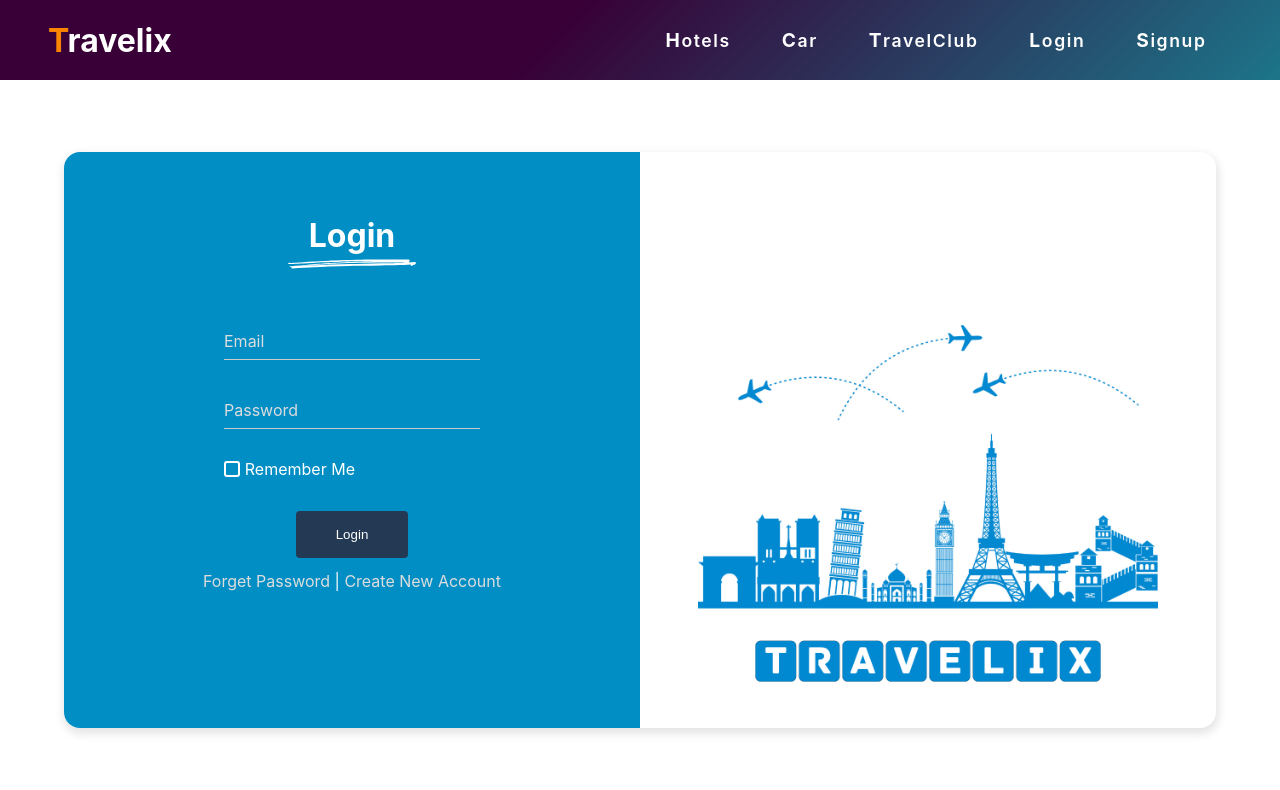
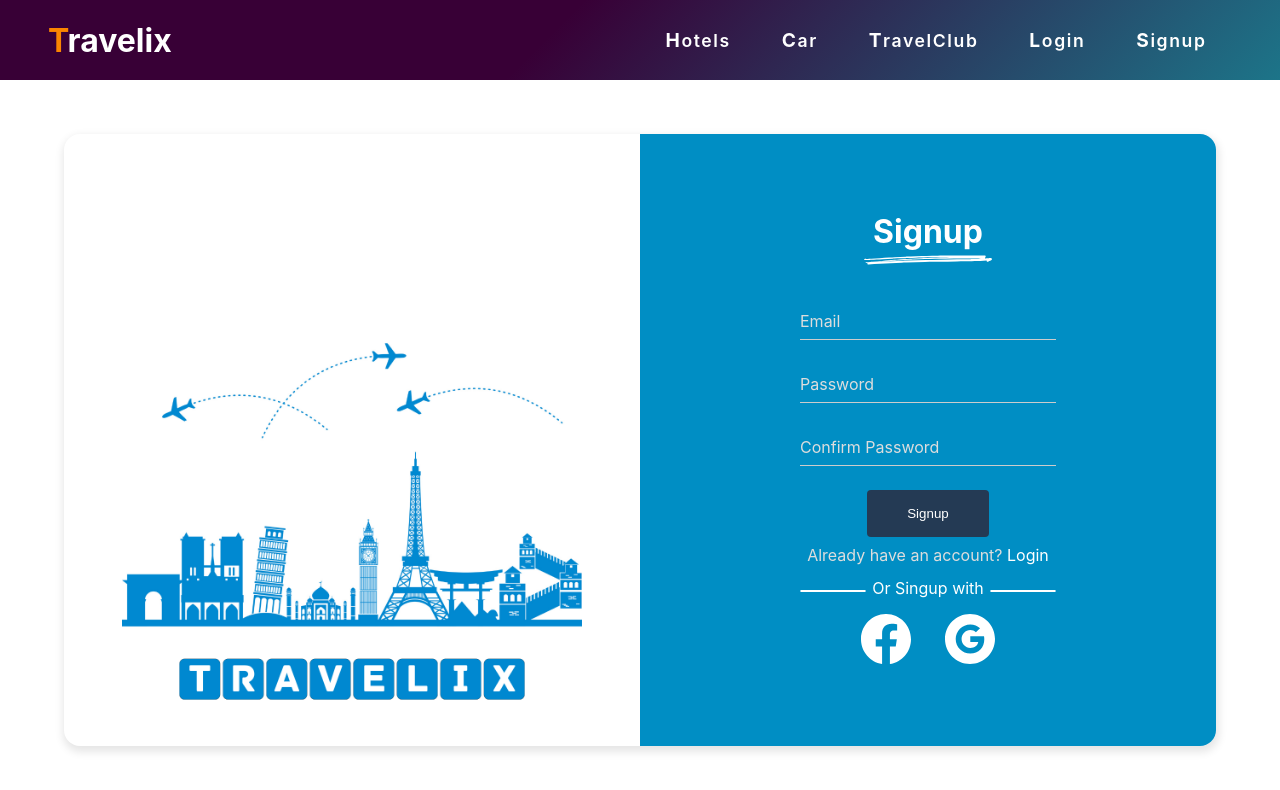
Before and after one commit to jahanzaib-iqbal/Travelix-Web, a React (Create React App) app: page /signup in a window 1280 px wide. Shown: the top 790 px of the page. Built offline with nearby package versions, Linux system fonts and the light colour scheme; a web font is replaced by a local one.

Commit message:
Signup Done

```diff
--- a/src/Pages/common/LoginPage/styles.css
+++ b/src/Pages/common/LoginPage/styles.css
@@ -13,7 +13,7 @@
   align-items: center;
   /* background-color: red; */
   width: 90%;
-  height: 80%;
+  height: 85%;
   /* box-shadow: 0 0 10px rgba(0, 0, 0, 0.5) */
   box-shadow: 1px 4px 8px 2px rgba(0, 0, 0, 0.1);
   border-radius: 1rem;
@@ -52,6 +52,9 @@
   border-top-left-radius: 1rem;
   border-bottom-left-radius: 1rem;
   color: #fff;
+  display: flex;
+  justify-content: center;
+  align-items: center;
 }
 
 .login-form {
--- a/src/Pages/common/SignupPage/index.jsx
+++ b/src/Pages/common/SignupPage/index.jsx
@@ -1,34 +1,43 @@
 import React, { useState } from "react";
-import loginImage from "../../../assets/images/TravelixBanner.png";
+import SignupImage from "../../../assets/images/TravelixBanner.png";
 import { ReactComponent as BlueUnderline } from "../../../assets/icons/underlineBlue.svg";
 import { Link } from "react-router-dom";
+import "./styles.css";
 
 const SignupPage = () => {
   const [email, setEmail] = useState("");
   const [password, setPassword] = useState("");
-  const [rememberMe, setRememberMe] = useState(false);
+  const [confirmPassword, setConfirmPassword] = useState("");
 
-  const handleLogin = (e) => {
+  const handleSignup = (e) => {
     e.preventDefault();
-    // Logic for handling login
+
+    if (password !== confirmPassword) {
+      // Passwords don't match, display error message or take appropriate action
+      alert("Passwords do not match");
+      return;
+    }
+    // Logic for handling Signup
     console.log("Email:", email);
     console.log("Password:", password);
-    console.log("Remember Me:", rememberMe);
   };
 
   return (
     <>
-      <div className="login-page-container">
-        <div className="login-page">
-          <div className="login-form-container">
-            <div className="login-form">
-              <div className="login-heading-container">
-                <h1 className="login-section-heading">Login</h1>
-                <BlueUnderline />
+      <div className="Signup-page-container">
+        <div className="Signup-page">
+          <div className="Signup-image-container">
+            <img src={SignupImage} />
+          </div>
+          <div className="Signup-form-container">
+            <div className="Signup-form">
+              <div className="Signup-heading-container">
+                <h1 className="Signup-section-heading">Signup</h1>
+                <BlueUnderline className="underlineSvgSignup" />
               </div>
 
-              <form className="login-box" onSubmit={handleLogin}>
-                <div class="user-box">
+              <form className="Signup-box" onSubmit={handleSignup}>
+                <div class="signup-user-box">
                   <input
                     type="email"
                     id="email"
@@ -42,7 +51,7 @@
 
                 {/* ---Password--- */}
 
-                <div class="user-box">
+                <div class="signup-user-box">
                   <input
                     type="password"
                     id="password"
@@ -54,31 +63,78 @@
                   <label>Password</label>
                 </div>
 
-                <div class="remember-check">
+                <div class="signup-user-box">
                   <input
-                    type="checkbox"
-                    id="rememberMe"
-                    checked={rememberMe}
-                    onChange={(e) => setRememberMe(e.target.checked)}
+                    type="password"
+                    id="confirmPassword"
+                    placeholder=""
+                    value={confirmPassword}
+                    onChange={(e) => setConfirmPassword(e.target.value)}
+                    required
                   />
-                  <label htmlFor="rememberMe">Remember Me</label>
+                  <label>Confirm Password</label>
                 </div>
-                <div className="login-btn-container">
-                  <button type="submit" className="login-btn-submit">
-                    Login
+
+                <div className="Signup-btn-container">
+                  <button type="submit" className="Signup-btn-submit">
+                    Signup
                   </button>
                 </div>
               </form>
 
-              <div className="login-extra-links">
-                <Link to="#">Forget Password</Link>
-                <span> | </span>
-                <Link to="/signup">Create New Account</Link>
+              <div className="Signup-extra-links">
+                Already have an account?
+                <Link to="/login"> Login</Link>
+              </div>
+
+              {/* Other Signup */}
+
+              <div className="other-signup-container">
+                <span className="lines">Or Singup with</span>
+                <div className="signup-social">
+                  <a href="http://facebook.com/" target="_blank">
+                    <svg
+                    className="signup-social-icon"
+                      xmlns="http://www.w3.org/2000/svg"
+                      width="50"
+                      height="50"
+                      viewBox="0 0 16 16"
+                    >
+                      <path
+                        fill="#fff"
+                        d="M16 8.049c0-4.446-3.582-8.05-8-8.05C3.58 0-.002 3.603-.002 8.05c0 4.017 2.926 7.347 6.75 7.951v-5.625h-2.03V8.05H6.75V6.275c0-2.017 1.195-3.131 3.022-3.131c.876 0 1.791.157 1.791.157v1.98h-1.009c-.993 0-1.303.621-1.303 1.258v1.51h2.218l-.354 2.326H9.25V16c3.824-.604 6.75-3.934 6.75-7.951"
+                      />
+                    </svg>
+                  </a>
+                  <a href="https://www.google.com/">
+                    <svg
+                    className="signup-social-icon"
+
+                      xmlns="http://www.w3.org/2000/svg"
+                      width="50"
+                      height="50"
+                      viewBox="0 0 24 24"
+                    >
+                      <g fill="#fff">
+                        <g clip-path="url(#akarIconsGoogleContainedFill0)">
+                          <path
+                            fill="#fff"
+                            fill-rule="evenodd"
+                            d="M12 0C5.372 0 0 5.373 0 12s5.372 12 12 12c6.627 0 12-5.373 12-12S18.627 0 12 0m.14 19.018c-3.868 0-7-3.14-7-7.018c0-3.878 3.132-7.018 7-7.018c1.89 0 3.47.697 4.682 1.829l-1.974 1.978v-.004c-.735-.702-1.667-1.062-2.708-1.062c-2.31 0-4.187 1.956-4.187 4.273c0 2.315 1.877 4.277 4.187 4.277c2.096 0 3.522-1.202 3.816-2.852H12.14v-2.737h6.585c.088.47.135.96.135 1.474c0 4.01-2.677 6.86-6.72 6.86"
+                            clip-rule="evenodd"
+                          />
+                        </g>
+                        <defs>
+                          <clipPath id="akarIconsGoogleContainedFill0">
+                            <path fill="#fff" d="M0 0h24v24H0z" />
+                          </clipPath>
+                        </defs>
+                      </g>
+                    </svg>
+                  </a>
+                </div>
               </div>
             </div>
-          </div>
-          <div className="login-image-container">
-            <img src={loginImage} />
           </div>
         </div>
       </div>
--- a/src/Pages/common/SignupPage/styles.css
+++ b/src/Pages/common/SignupPage/styles.css
@@ -1,25 +1,22 @@
-.login-page-container {
-    /* background-color: blue; */
+.Signup-page-container {
   height: 90vh;
   display: flex;
   justify-content: center;
   align-items: center;
 }
 
-  .login-page {
+.Signup-page {
   display: flex;
   flex-direction: row;
   justify-content: center;
   align-items: center;
-    /* background-color: red; */
   width: 90%;
-    height: 80%;
-    /* box-shadow: 0 0 10px rgba(0, 0, 0, 0.5) */
+  height: 85%;
   box-shadow: 1px 4px 8px 2px rgba(0, 0, 0, 0.1);
   border-radius: 1rem;
 }
 
-  .login-image-container {
+.Signup-image-container {
   flex: 1;
   display: flex;
   justify-content: center;
@@ -29,32 +26,36 @@
   border-bottom-right-radius: 1rem;
 }
 
-  .login-image-container img {
+.Signup-image-container img {
   max-height: 100%;
   object-fit: contain;
   max-width: 80%;
   transition: transform 0.3s ease-out, filter 0.3s ease-out;
 }
 
-  .login-image-container:hover img {
+.Signup-image-container:hover img {
   transform: scale(1.05);
 }
-  .login-Page img {
+
+.Signup-Page img {
   max-width: 100%;
 }
 
 /* ======> FORM <=======  */
-  .login-form-container {
+.Signup-form-container {
   flex: 1;
   position: relative;
   height: 100%;
   background-color: #008ec4;
-    border-top-left-radius: 1rem;
-    border-bottom-left-radius: 1rem;
+  border-top-right-radius: 1rem;
+  border-bottom-right-radius: 1rem;
   color: #fff;
+  display: flex;
+  justify-content: center;
+  align-items: center;
 }
 
-  .login-form {
+.Signup-form {
   border-radius: 3rem;
   display: flex;
   flex-direction: column;
@@ -63,46 +64,46 @@
   padding: 3rem;
 }
 
-  .login-heading-container {
+.Signup-heading-container {
   display: flex;
   flex-direction: column;
   justify-content: center;
   align-items: center;
-    margin: 1rem 0 3rem 0;
+  margin: 0rem 0 2rem 0;
 }
 
-  .login-form-container svg {
+.underlineSvgSignup {
   width: 8rem;
 }
-  .login-form-container svg path {
+.Signup-form-container svg path {
   fill: #fff;
 }
 
-  .login-section-heading {
+.Signup-section-heading {
   font-size: 2rem;
   text-align: center;
 }
 
 /* ======== */
 
-  .login-box .user-box {
+.Signup-box .signup-user-box {
   position: relative;
   width: 20vw;
 }
 
-  .login-box .user-box input {
+.Signup-box .signup-user-box input {
   color: #fff;
 
   width: 100%;
   padding: 10px 0;
   font-size: 16px;
-    margin-bottom: 30px;
+  margin-bottom: 1.5rem;
   border: none;
   border-bottom: 1px solid #ccc;
   outline: none;
   background: transparent;
 }
-  .login-box .user-box label {
+.Signup-box .signup-user-box label {
   position: absolute;
   top: 0;
   left: 0;
@@ -114,61 +115,27 @@
   transition: 0.5s;
 }
 
-  .login-box .user-box input:focus ~ label,
-  .login-box .user-box input:valid ~ label,
-  .login-box .user-box input:not(:placeholder-shown) ~ label {
+.Signup-box .signup-user-box input:focus ~ label,
+.Signup-box .signup-user-box input:valid ~ label,
+.Signup-box .signup-user-box input:not(:placeholder-shown) ~ label {
   top: -20px;
   left: 0;
   color: #fff;
   font-size: 12px;
 }
 
-  .login-box .user-box input:focus {
+.Signup-box .signup-user-box input:focus {
   border-bottom: 2px solid #fff;
 }
 
-  .remember-check {
-    display: flex;
-    align-items: center;
-    justify-content: flex-start;
-  }
-
-  #rememberMe {
-    margin-right: 0.3rem;
-    width: 1rem;
-    height: 1rem;
-
-    appearance: none;
-    -webkit-appearance: none;
-    -moz-appearance: none;
-    /* Use a custom appearance */
-    border: 2px solid #fff;
-    border-radius: 3px;
-    outline: none;
-    cursor: pointer;
-    position: relative;
-  }
-
-  #rememberMe:checked::before {
-    content: "\2713"; /* Unicode checkmark character */
-    display: block;
-    width: 100%;
-    height: 100%;
-    font-size: 0.8rem; /* Adjust size of checkmark */
-    line-height: 0.8rem;
-    text-align: center;
-    background-color: white; /* Change color of checkmark */
-    color: #008ec4; /* Change background color when checked */
-  }
-
-  .login-btn-container {
+.Signup-btn-container {
   display: flex;
   justify-content: center;
   align-items: center;
-    margin-top: 2rem;
+  /* margin-top: 1rem; */
 }
 
-  .login-btn-submit {
+.Signup-btn-submit {
   text-align: center;
   padding: 1rem 2.5rem;
   color: #fff;
@@ -179,22 +146,69 @@
   background-color: #243a54;
 }
 
-  .login-btn-submit:hover {
-    /* background-color: #0088d0; */
+.Signup-btn-submit:hover {
   color: #243a54;
   background-color: #fff;
 }
 
-  .login-extra-links {
-    margin-top: 0.8rem;
+.Signup-extra-links {
+  margin-bottom: 0.8rem;
+  margin-top: 0.5rem;
+  color: #ddd;
 }
 
-  .login-extra-links a {
+.Signup-extra-links a {
   text-decoration: none;
-    color: #ddd;
   transition: color 0.5s ease;
-  }
-  .login-extra-links a:hover {
-    /* text-decoration: underline; */
   color: #fff;
 }
+.Signup-extra-links a:hover {
+  /* text-decoration: underline; */
+  color: #ddd;
+}
+
+.other-signup-container {
+  position: relative;
+  display: flex;
+  flex-direction: column;
+  justify-content: center;
+  align-items: center;
+  /* background-color: red; */
+  width: 100%;
+  gap: 1rem;
+}
+
+.lines::before {
+  content: "";
+  position: absolute;
+  /* background-color: black; */
+  border: 1px solid #fff;
+  border-radius: 1rem;
+  width: 25%;
+  right: 0;
+  top: 14%;
+}
+.lines::after {
+  content: "";
+  position: absolute;
+  border-radius: 1rem;
+  border: 1px solid #fff;
+  width: 25%;
+  left: 0;
+  top: 14%;
+}
+
+.signup-social {
+  display: flex;
+  justify-content: space-evenly;
+  align-items: center;
+  width: 80%;
+}
+
+.signup-social-icon path{
+    transition: fill 0.4s ease;
+}
+.signup-social-icon:hover path{
+    fill: #243a54;
+
+}
```
Lines whose indentation alone changed are shown as unchanged.
